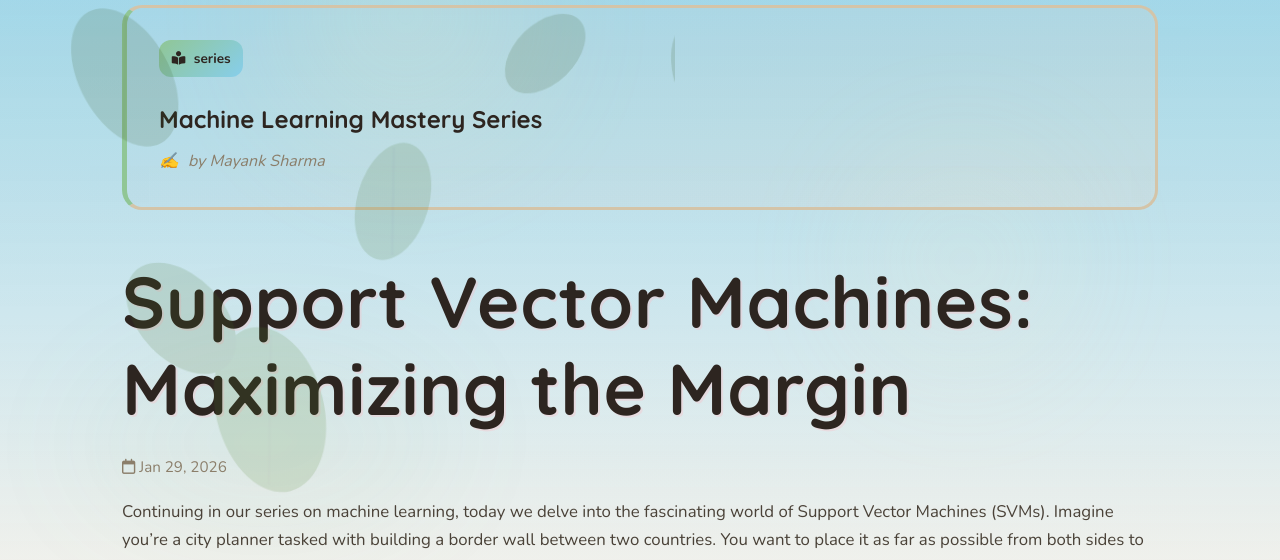
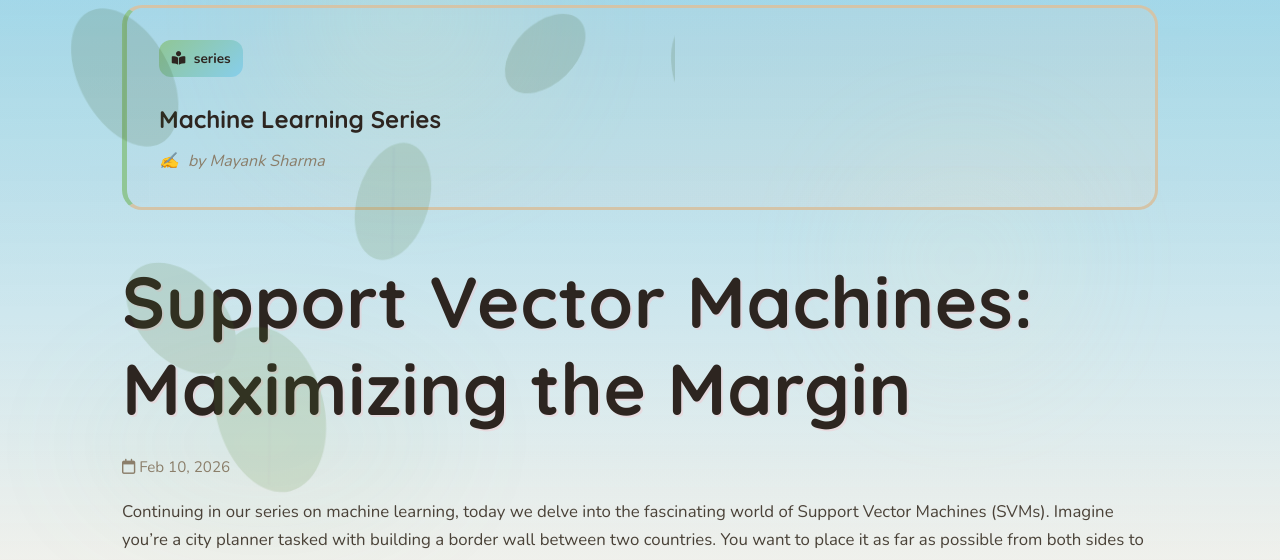
Before and after one commit to mayank1101/mayank1101.github.io, a Jekyll site: the page built from _posts/2026-02-10-svm.md, in a window 1280 px wide and 900 px high. Shown: the part 224-784 px from the top of the window. Built offline with Jekyll 4.4.1, drawn with Linux system fonts in a browser that asks for light colours; some of the changed text lies outside the part shown.

Commit message:
fixed date error

```diff
--- a/_posts/2026-02-10-svm.md
+++ b/_posts/2026-02-10-svm.md
@@ -1,10 +1,10 @@
 ---
 layout: post
 title: "Support Vector Machines: Maximizing the Margin"
-date: 2026-01-29
-series: "Machine Learning Mastery Series"
+date: 2026-02-10
+series: "Machine Learning Series"
 series_author: "Mayank Sharma"
-series_image: "/assets/images/2026-01-29-support-vector-machines/svm.png"
+series_image: "/assets/images/2026-02-10-support-vector-machines/svm.png"
 excerpt: "Understand SVMs from linear to non-linear classification using kernels and margin optimization techniques."
 ---
 
```
